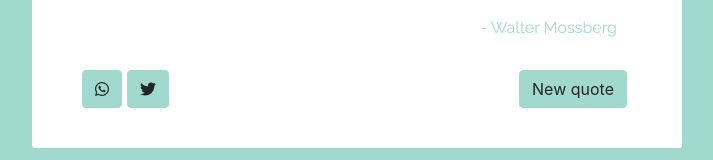
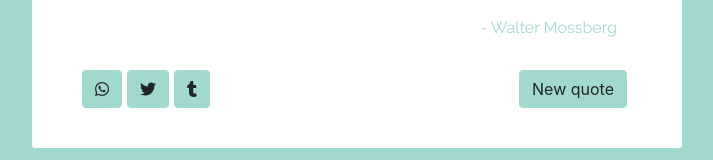
Before and after one commit to matlab98/reto-1-Frases-aleatorias, a React app: page / in a window 1280 px wide. Shown: the part 458-618 px from the top of the page, without its empty margins (308-1021 px from the left). Built offline with nearby package versions, Linux system fonts and the light colour scheme.

Commit message:
Add tag a Tumblr

```diff
--- a/src/components/Social.jsx
+++ b/src/components/Social.jsx
@@ -1,8 +1,7 @@
 import React, { Component } from "react";
 import styled, { css } from 'styled-components';
 import { FontAwesomeIcon } from "@fortawesome/react-fontawesome";
-import { faTwitter } from '@fortawesome/free-brands-svg-icons';
-import { faWhatsapp } from '@fortawesome/free-brands-svg-icons';
+import { faTwitter, faWhatsapp, faTumblr } from '@fortawesome/free-brands-svg-icons';
 import { Col, Container, Jumbotron, Row } from 'react-bootstrap';
 
 import '../styles/format.css';
@@ -35,8 +34,11 @@ class Social extends Component {
                                         href={`https://twitter.com/intent/tweet/?text="${item.phrase} - ${item.author}"&hashtags=SuperacionPersonal`} target="_blanck">
                                         <FontAwesomeIcon icon={faTwitter} />
                                     </a>
+                                    <a className="btn" id="tweet-quote" style={{ backgroundColor: `${item.color}`, borderColor: `${item.color}`, marginRight:"5px" }}
+                                        href={`https://www.tumblr.com/widgets/share/tool?posttype=quote&tags=quotes&caption="- ${item.author}&content=${item.phrase} ".&canonicalUrl=https%3A%2F%2Fwww.tumblr.com%2Fbuttons&shareSource=tumblr_share_button`} target="_blanck">
+                                        <FontAwesomeIcon icon={faTumblr} />
+                                    </a>
                                 </Col>
-
 
                         )
                     })
```
